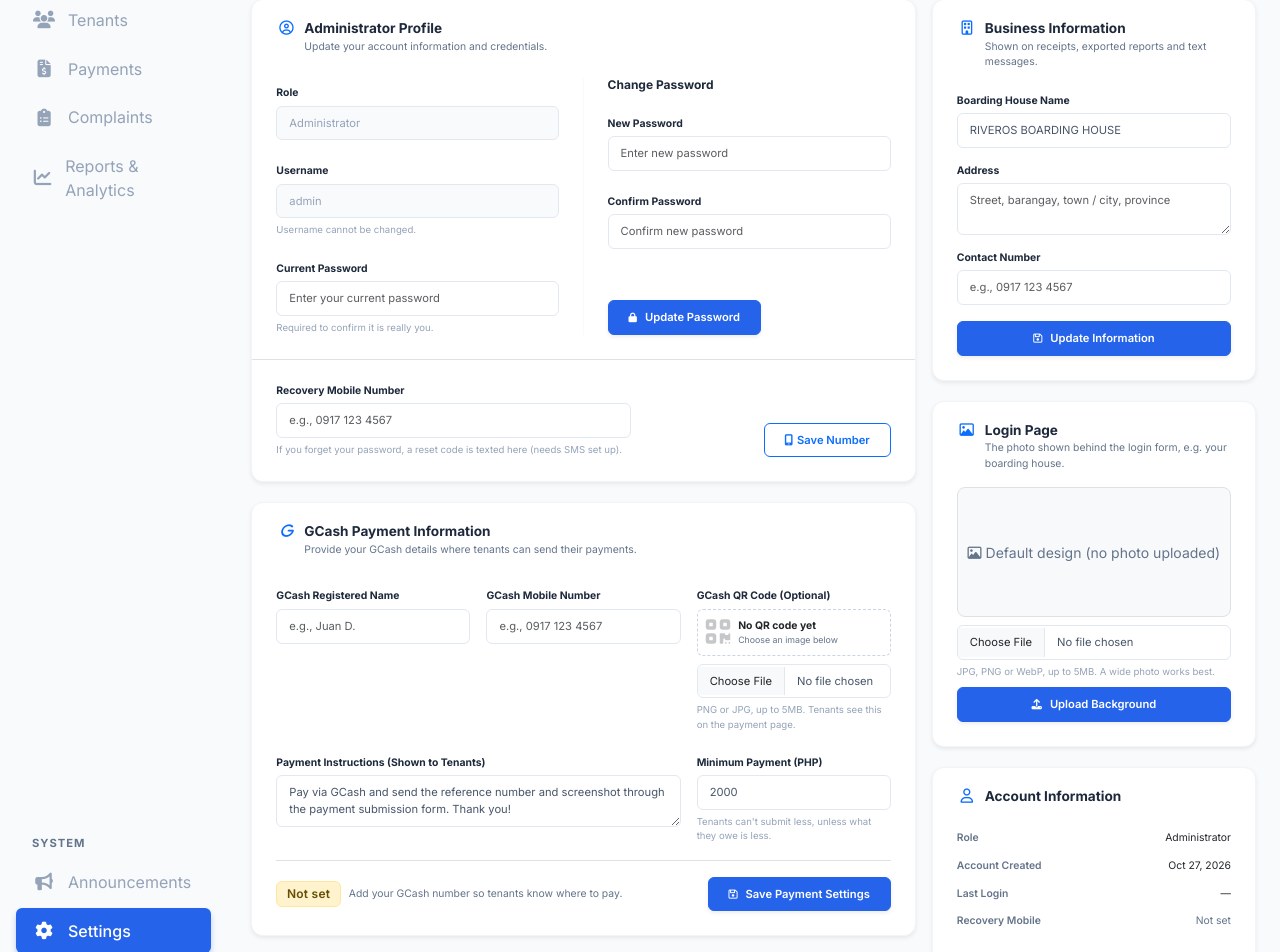
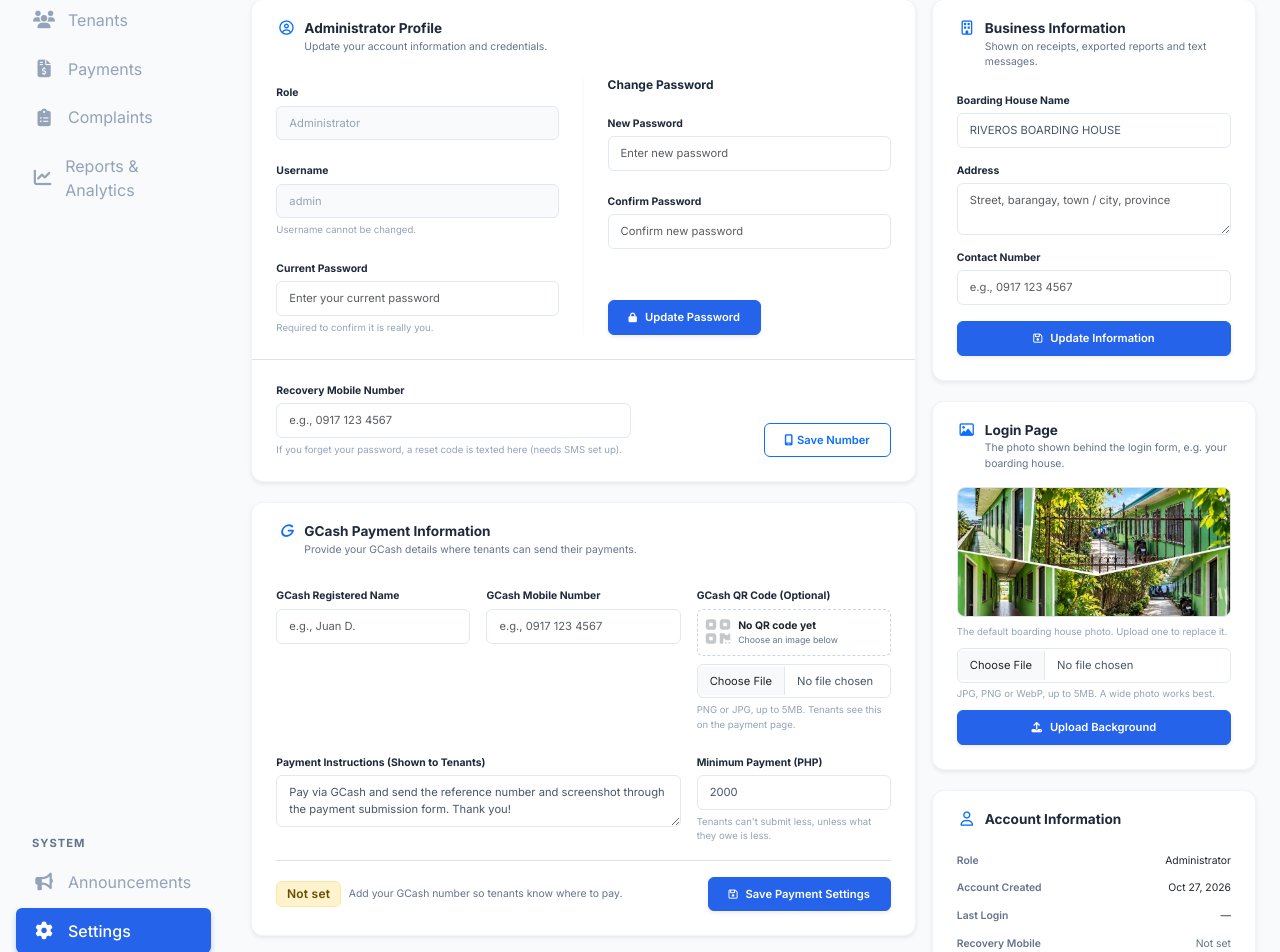
Before and after one commit to krid-l/riveros-boardinghouse-management, a PHP site: page /admin/settings.php in a window 1280 px wide. Shown: the part 141-1093 px from the top of the page. Run offline with PHP 8.4, Linux system fonts and the light colour scheme; a user stored in the database is signed in; data comes from the database, SQL or seed files in the repository; data that the repository does not hold is empty; some libraries are stand-ins or nearby versions.

Commit message:
Login page: the boarding house photo as the default background
assets/img/login-bg.jpg (the photo of the boarding house) now shows behind the
login and forgot-password forms, under a light dark tint. A photo uploaded
under Settings -> Login Page still replaces it, and removing that photo goes
back to this one; the Settings card previews whichever is in use.

Co-Authored-By: Claude Opus 5.5 <noreply@anthropic.com>
Claude-Session: https://claude.ai/code/session_01L4ZwKZdH9opVLJ3qPfJX7X

```diff
--- a/admin/settings.php
+++ b/admin/settings.php
@@ -176,7 +176,7 @@ $s = function($key) use ($settingsMap) {
 
 // GCash QR code: a Supabase URL when deployed, an uploads/ path when run locally.
 $qrSrc = uploadSrc($settingsMap['gcash_qr_path'] ?? '', '../');
-$loginBgSrc = uploadSrc($settingsMap['login_bg_path'] ?? '', '../');
+$loginBgSrc = uploadSrc($settingsMap['login_bg_path'] ?? '', '../');   // null: the default photo is used
 
 // SMS: whether a token is saved (the token itself never goes back to the browser), and the
 // latest texts, so the admin can see what went out and why anything didn't.
@@ -587,21 +587,18 @@ require_once 'header.php';
                 </div>
                 <div class="settings-body pt-2">
                     <div class="rounded-3 border mb-2 d-flex align-items-center justify-content-center bg-light" style="height: 130px; overflow: hidden;">
-                        <?php if ($loginBgSrc): ?>
-                            <img src="<?= htmlspecialchars($loginBgSrc) ?>" alt="Login page background" style="width: 100%; height: 100%; object-fit: cover;">
-                        <?php else: ?>
-                            <span class="text-muted small"><i class="fa-regular fa-image me-1"></i>Default design (no photo uploaded)</span>
-                        <?php endif; ?>
+                        <img src="<?= htmlspecialchars($loginBgSrc ?: '../' . DEFAULT_LOGIN_BG) ?>" alt="Login page background" style="width: 100%; height: 100%; object-fit: cover;">
                     </div>
+                    <div class="form-text mb-2"><?= $loginBgSrc ? 'Your uploaded photo.' : 'The default boarding house photo. Upload one to replace it.' ?></div>
                     <input type="file" name="login_bg" class="form-control mb-1" accept="image/png,image/jpeg,image/webp" required>
                     <div class="form-text mb-2">JPG, PNG or WebP, up to 5MB. A wide photo works best.</div>
                     <button type="submit" class="btn btn-primary btn-save shadow-sm w-100"><i class="fa-solid fa-upload me-2" style="font-size:0.65rem;"></i>Upload Background</button>
                 </div>
             </form>
             <?php if ($loginBgSrc): ?>
-            <form method="POST" class="px-4 pb-3 text-center" onsubmit="return confirm('Remove the login background photo?');">
+            <form method="POST" class="px-4 pb-3 text-center" onsubmit="return confirm('Remove your photo and go back to the default one?');">
                 <input type="hidden" name="action" value="delete_login_bg">
-                <button type="submit" class="btn btn-link text-danger text-decoration-none p-0" style="font-size:0.75rem;">Remove photo</button>
+                <button type="submit" class="btn btn-link text-danger text-decoration-none p-0" style="font-size:0.75rem;">Remove photo (use the default)</button>
             </form>
             <?php endif; ?>
         </div>
--- a/assets/css/auth.css
+++ b/assets/css/auth.css
@@ -123,8 +123,8 @@ body, html {
     .main-wrapper { padding: 2rem 1rem; }
 }
 
-/* An uploaded background photo (Settings -> Login Page) covers the whole page instead of the
-   left-hand panel, under a dark tint so the card stays readable. */
+/* The background photo (the boarding house, or one uploaded under Settings -> Login Page)
+   covers the whole page, under a dark tint so the card stays readable. */
 body.has-custom-bg {
     /* The photo itself is set on the page (a path in this file would resolve against assets/css/). */
     background-color: #0f172a;
--- a/forgot_password.php
+++ b/forgot_password.php
@@ -52,7 +52,7 @@ if ($_SERVER['REQUEST_METHOD'] === 'POST') {
     }
 }
 
-$loginBg = uploadSrc((string)($pdo->query("SELECT setting_value FROM settings WHERE setting_key = 'login_bg_path'")->fetchColumn() ?: ''));
+$loginBg = loginBackgroundSrc($pdo);
 $houseName = (string)($pdo->query("SELECT setting_value FROM settings WHERE setting_key = 'boarding_house_name'")->fetchColumn() ?: 'Riveros Boarding House');
 ?>
 <!DOCTYPE html>
@@ -65,7 +65,7 @@ $houseName = (string)($pdo->query("SELECT setting_value FROM settings WHERE sett
     <link rel="stylesheet" href="https://cdnjs.cloudflare.com/ajax/libs/font-awesome/6.4.0/css/all.min.css">
     <link rel="stylesheet" href="assets/css/auth.css">
 </head>
-<body<?php if ($loginBg): ?> class="has-custom-bg" style="background-image: linear-gradient(rgba(15, 23, 42, 0.55), rgba(15, 23, 42, 0.55)), url('<?= htmlspecialchars($loginBg, ENT_QUOTES) ?>');"<?php endif; ?>>
+<body class="has-custom-bg" style="background-image: linear-gradient(rgba(15, 23, 42, 0.45), rgba(15, 23, 42, 0.45)), url('<?= htmlspecialchars($loginBg, ENT_QUOTES) ?>');">
     <div class="bg-left"></div>
     <div class="bg-right">
         <div class="dots-pattern"></div>
--- a/includes/uploads.php
+++ b/includes/uploads.php
@@ -127,6 +127,19 @@ function uploadSrc(?string $path, string $prefix = ''): ?string {
     return preg_match('#^https?://#i', $path) ? $path : $prefix . $path;
 }
 
+/** The boarding house photo behind the login form, shipped with the app. */
+const DEFAULT_LOGIN_BG = 'assets/img/login-bg.jpg';
+
+/**
+ * The login page background: the photo uploaded under Settings -> Login Page, or the default
+ * boarding house photo.
+ * @param string $prefix path back to the project root from the current page, e.g. '../'
+ */
+function loginBackgroundSrc(PDO $pdo, string $prefix = ''): string {
+    $uploaded = (string)($pdo->query("SELECT setting_value FROM settings WHERE setting_key = 'login_bg_path'")->fetchColumn() ?: '');
+    return uploadSrc($uploaded, $prefix) ?? $prefix . DEFAULT_LOGIN_BG;
+}
+
 /** Delete a locally stored upload. Files kept in Supabase are left alone. */
 function deleteLocalUpload(?string $path): void {
     $path = trim((string)$path);
--- a/login.php
+++ b/login.php
@@ -18,9 +18,9 @@ if (isLoggedIn()) {
 $error = isset($_GET['deactivated']) ? "This tenant account has been deactivated. Please contact the admin." : '';
 $notice = isset($_GET['reset']) ? "Your password was changed. Log in with your new password." : '';
 
-// Background photo the admin uploaded under Settings -> Login Page (none: the default design).
+// Background photo: the one uploaded under Settings -> Login Page, or the boarding house photo.
 require_once 'includes/uploads.php';
-$loginBg = uploadSrc((string)($pdo->query("SELECT setting_value FROM settings WHERE setting_key = 'login_bg_path'")->fetchColumn() ?: ''));
+$loginBg = loginBackgroundSrc($pdo);
 if ($_SERVER['REQUEST_METHOD'] === 'POST') {
     $username = trim($_POST['username'] ?? '');
     $password = $_POST['password'] ?? '';
@@ -65,7 +65,7 @@ if ($_SERVER['REQUEST_METHOD'] === 'POST') {
     <link rel="stylesheet" href="assets/css/auth.css">
 
 </head>
-<body<?php if ($loginBg): ?> class="has-custom-bg" style="background-image: linear-gradient(rgba(15, 23, 42, 0.55), rgba(15, 23, 42, 0.55)), url('<?= htmlspecialchars($loginBg, ENT_QUOTES) ?>');"<?php endif; ?>>
+<body class="has-custom-bg" style="background-image: linear-gradient(rgba(15, 23, 42, 0.45), rgba(15, 23, 42, 0.45)), url('<?= htmlspecialchars($loginBg, ENT_QUOTES) ?>');">
 
     <!-- Background Elements -->
     <div class="bg-left"></div>
```
Also changed, not shown: assets/img/login-bg.jpg (added).
